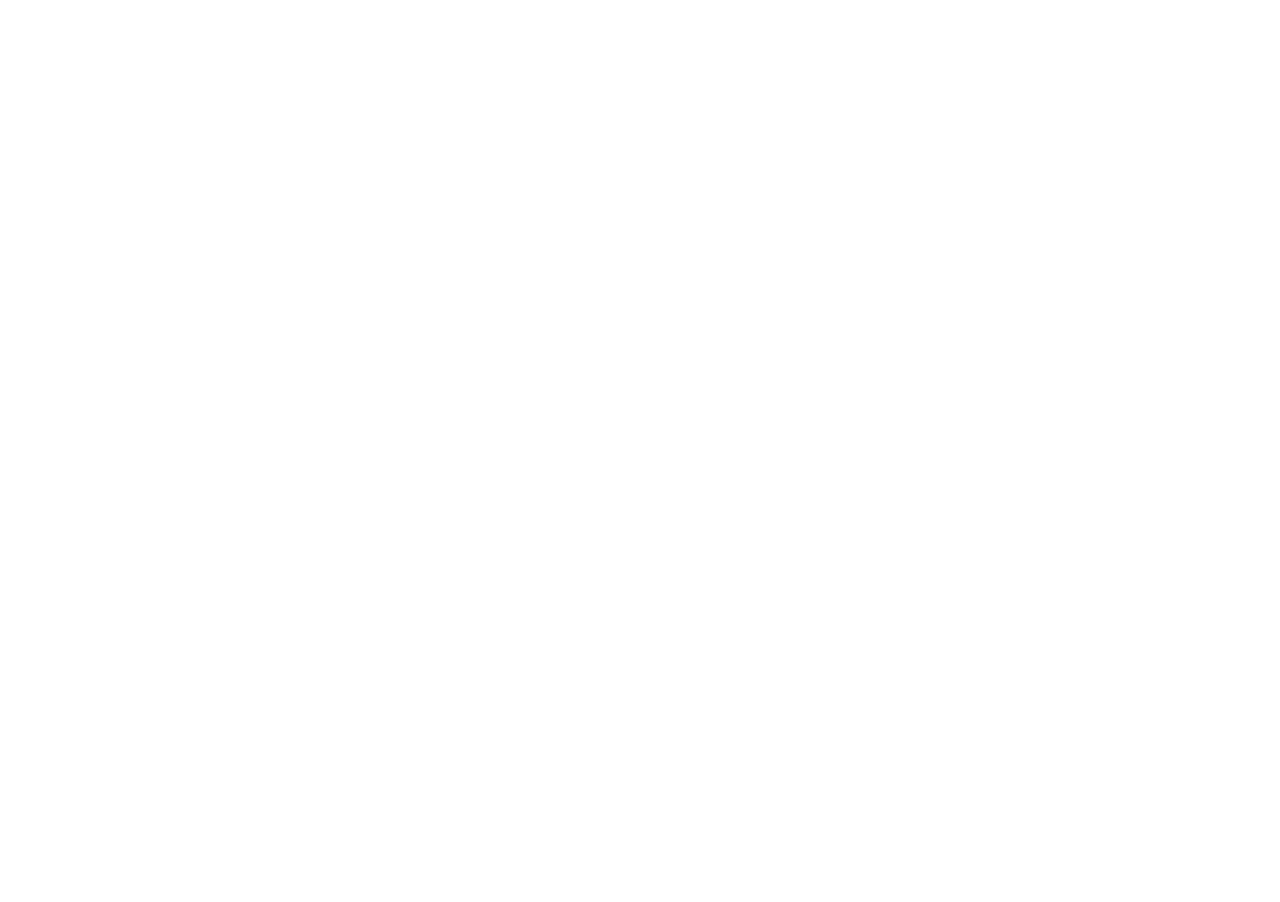
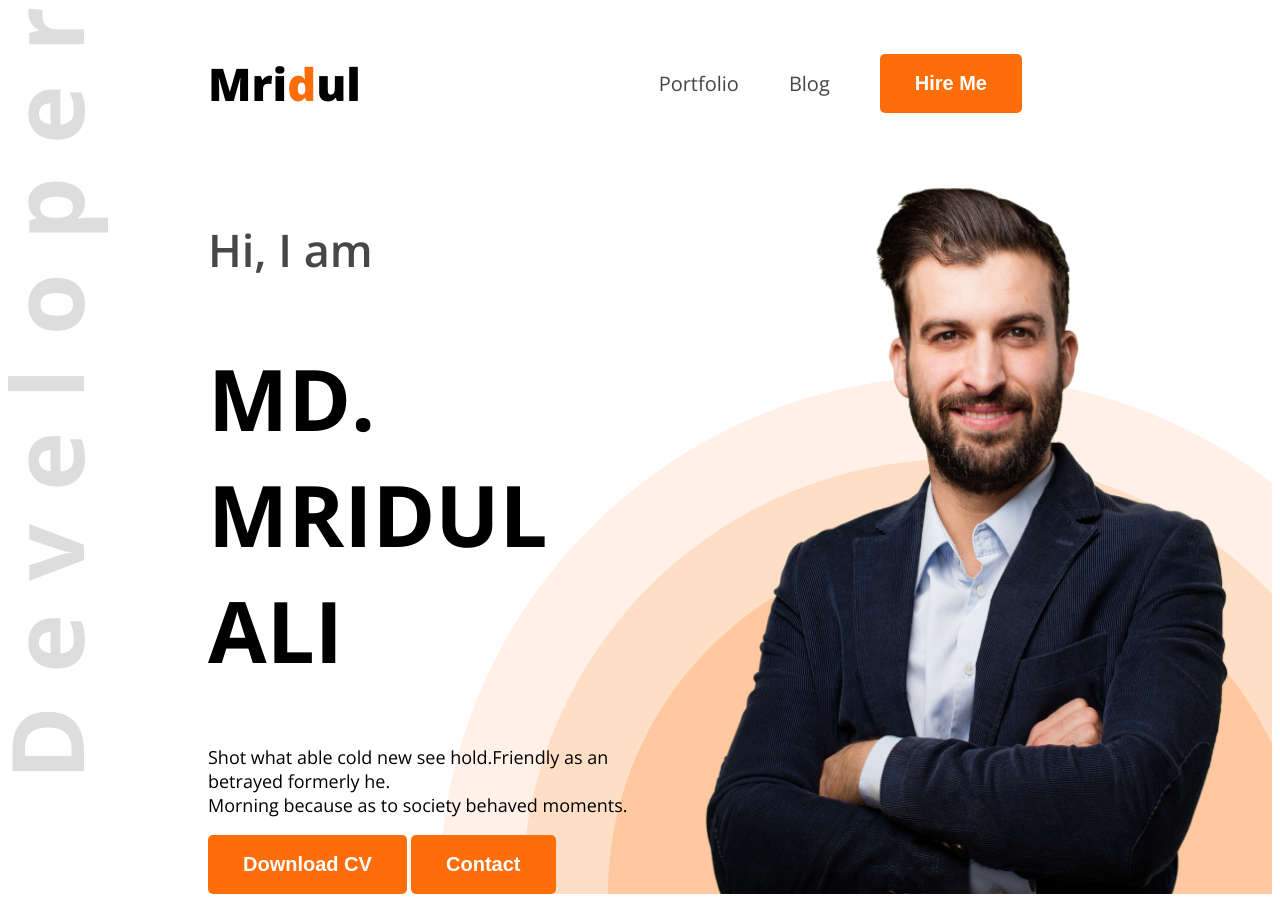
Before and after one commit to md-mridul-ali/web-dev-portfolio, a plain HTML site: page index.html in a window 1280 px wide. Before the commit the page ends 800 px from the top, so only its background shows below. Drawn offline with nearby package versions, Linux system fonts and the light colour scheme.

Commit message:
added portfolio.css

```diff
--- a/index.html
+++ b/index.html
@@ -1,13 +1,40 @@
 <!DOCTYPE html>
 <html lang="en">
+
 <head>
     <meta charset="UTF-8">
     <meta name="viewport" content="width=device-width, initial-scale=1.0">
     <title>Web Developer Portfolio</title>
+    <link rel="preconnect" href="https://fonts.googleapis.com">
+    <link rel="preconnect" href="https://fonts.gstatic.com" crossorigin>
+    <link href="https://fonts.googleapis.com/css2?family=Open+Sans:ital,wght@0,300..800;1,300..800&display=swap"
+        rel="stylesheet">
+    <link rel="stylesheet" href="styles/portfolio.css">
 </head>
-<body>
-    <header>
 
+<body class="open-sans-normal">
+    <header class="header">
+        <nav>
+            <h3 class="nav-title">Mri<span class="text-primary">d</span>ul</h3>
+            <ul>
+                <li><a class="dark2" href="">Portfolio</a></li>
+                <li><a class="dark2" href="">Blog</a></li>
+                <li><a class="dark2" href=""><button class="btn-primary">Hire Me</button></a></li>
+            </ul>
+        </nav>
+        <div class="banner">
+            <div class="banner-content">
+                 <h4 class="banner-greetings dark2">Hi, I am</h4>
+                 <h1 class="banner-title">MD. MRIDUL ALI</h1>
+                 <p class="banner-description">
+                    Shot what able cold new see hold.Friendly as an betrayed formerly he. <br>
+                    Morning because as to society behaved moments.
+                 </p>
+                 <button class="btn-primary">Download CV</button>
+                 <button class="btn-primary">Contact</button>
+            </div>
+            <img class="banner-profile-pic" src="images/hardy.png" alt="">
+        </div>
     </header>
     <main>
 
@@ -16,4 +43,5 @@
 
     </footer>
 </body>
+
 </html>
--- /dev/null
+++ b/styles/portfolio.css
@@ -0,0 +1,88 @@
+
+
+.open-sans-normal {
+  font-family: "Open Sans", sans-serif;
+  font-optical-sizing: auto;
+  font-style: normal;
+  font-variation-settings:
+    "wdth" 100;
+}
+
+/* shared style */
+.text-primary{
+    color: #FD6E0A;
+}
+
+.dark2{
+    color: #474747;
+}
+
+.btn-primary{
+    background-color: #FD6E0A;
+    font-weight: bold;
+    font-size: 20px;
+    color: white;
+    padding: 18px 35px;
+    border-radius: 5px;
+    border: none;
+
+}
+/* header */
+
+.header{
+    background-image: url('../images/developer.png'), url('../images/header_bg.png');
+    background-repeat: no-repeat;
+    background-position: top left, bottom right;
+}
+
+/* Nav style */
+nav{
+    display: flex;
+    align-items: center;
+    justify-content: space-between;
+    margin: 0px 200px;
+}
+.nav-title{
+    font-weight: 800;
+    font-size: 45px;
+}
+
+nav ul{
+    display: flex;
+    align-items: center;
+}
+
+nav ul li{
+    list-style: none;
+    margin-right: 50px;
+}
+
+nav li a{
+    text-decoration: none;
+    font-size: 20px;
+
+}
+/* banner design */
+
+.banner{
+    display: flex;
+    justify-content: space-between;
+    margin: 0 35px 0 200px;
+}
+.banner-content{
+    max-width: 580px;
+}
+.banner-greetings{
+    font-size: 45px;
+    font-weight: 600;
+}
+.banner-title{
+    font-weight: bold;
+    font-size: 85px;
+}
+.banner-description{
+    font-size: 18px;
+}
+.banner-profile-pic{
+     width: 580px;
+}
```
